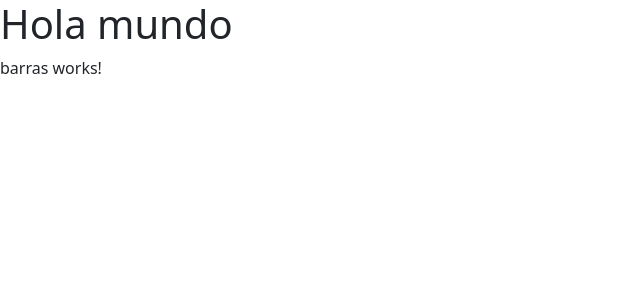
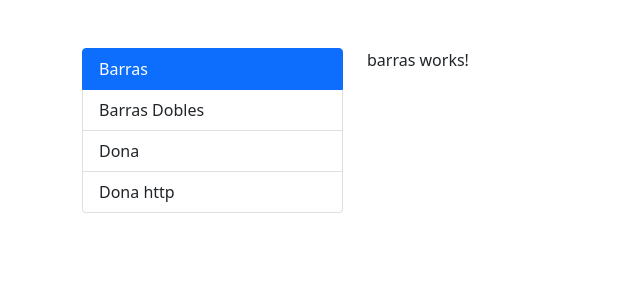
Before and after one commit to nefta99/grafiasApp, an Angular app: page /graficas/barra in a window 1280 px wide. Shown: the top 300 px of the page, without its empty margins (0-640 px from the left). Built offline with nearby package versions, Linux system fonts and the light colour scheme.

Commit message:
Video: 333

```diff
--- a/src/app/app.component.html
+++ b/src/app/app.component.html
@@ -1,2 +1,8 @@
-<h1>Hola mundo</h1>
-<router-outlet></router-outlet>
+<div class="row mt-5">
+    <div class="col-md-3 col-sm-12">
+        <app-menu></app-menu>
+    </div>
+    <div class="col-md-9 col-sm-12">
+        <router-outlet></router-outlet>
+    </div>
+</div>
--- a/src/app/shared/menu/menu.component.html
+++ b/src/app/shared/menu/menu.component.html
@@ -1 +1,8 @@
-<p>menu works!</p>
+<ul class="list-group">
+    <li *ngFor ="let item of menu"
+    class="list-group-item"
+    [routerLink]="[ item.ruta ]"
+    routerLinkActive="active">
+    {{item.texto}}
+    </li>
+</ul>
--- a/src/app/shared/menu/menu.component.ts
+++ b/src/app/shared/menu/menu.component.ts
@@ -1,4 +1,9 @@
 import { Component, OnInit } from '@angular/core';
+
+interface MenuItem{
+  ruta: string;
+  texto: string;
+}
 
 @Component({
   selector: 'app-menu',
@@ -6,11 +11,14 @@
   styles: [
   ]
 })
-export class MenuComponent implements OnInit {
+export class MenuComponent  {
 
-  constructor() { }
+ menu : MenuItem [] = [
+   {ruta: '/graficas/barra', texto: 'Barras'  },
+   {ruta: '/graficas/barra-doble', texto: 'Barras Dobles'  },
+   {ruta: '/graficas/dona', texto: 'Dona'  },
+   {ruta: '/graficas/dona-http', texto: 'Dona http'  },
+ ]
 
-  ngOnInit(): void {
-  }
 
 }
--- a/src/index.html
+++ b/src/index.html
@@ -9,7 +9,7 @@
   <!--Boostrap-->
   <link href="https://cdn.jsdelivr.net/npm/bootstrap@5.1.3/dist/css/bootstrap.min.css" rel="stylesheet" integrity="sha384-1BmE4kWBq78iYhFldvKuhfTAU6auU8tT94WrHftjDbrCEXSU1oBoqyl2QvZ6jIW3" crossorigin="anonymous">
 </head>
-<body>
+<body class="container">
   <app-root></app-root>
 </body>
 </html>
```
